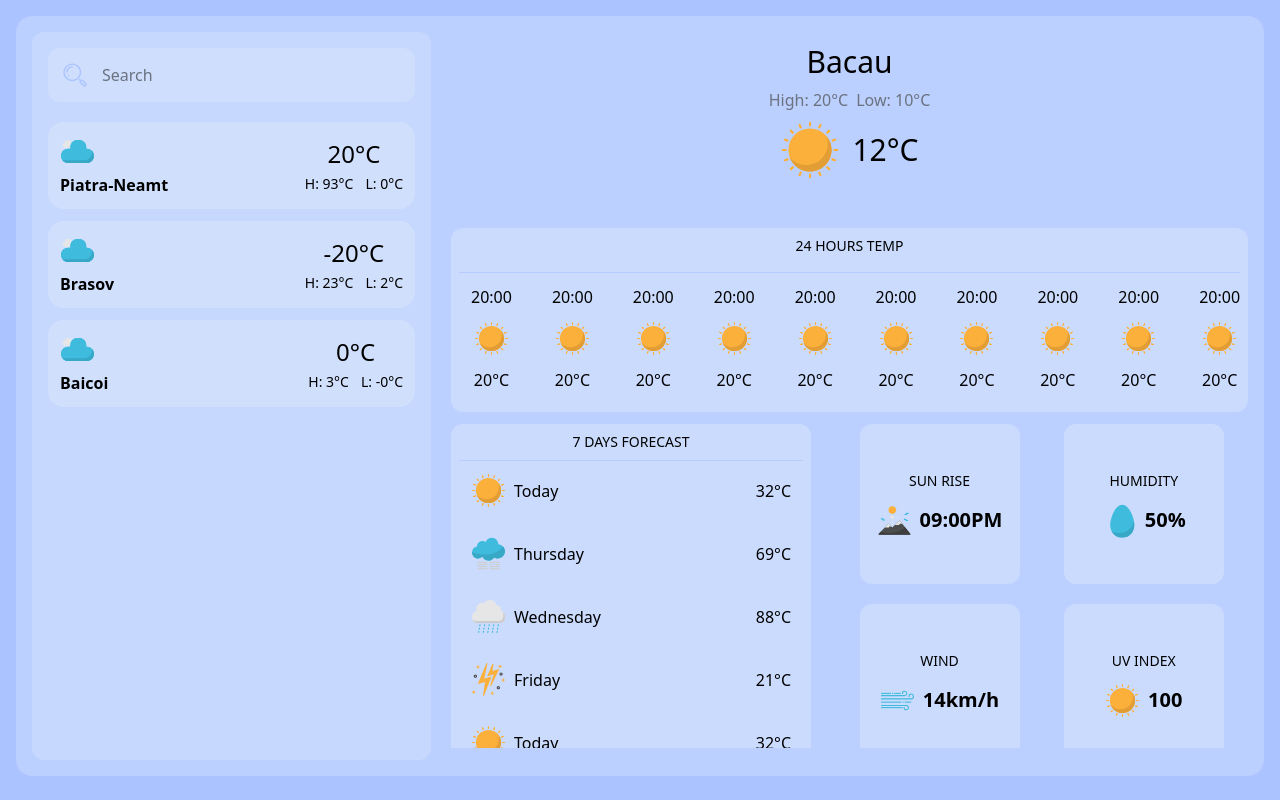
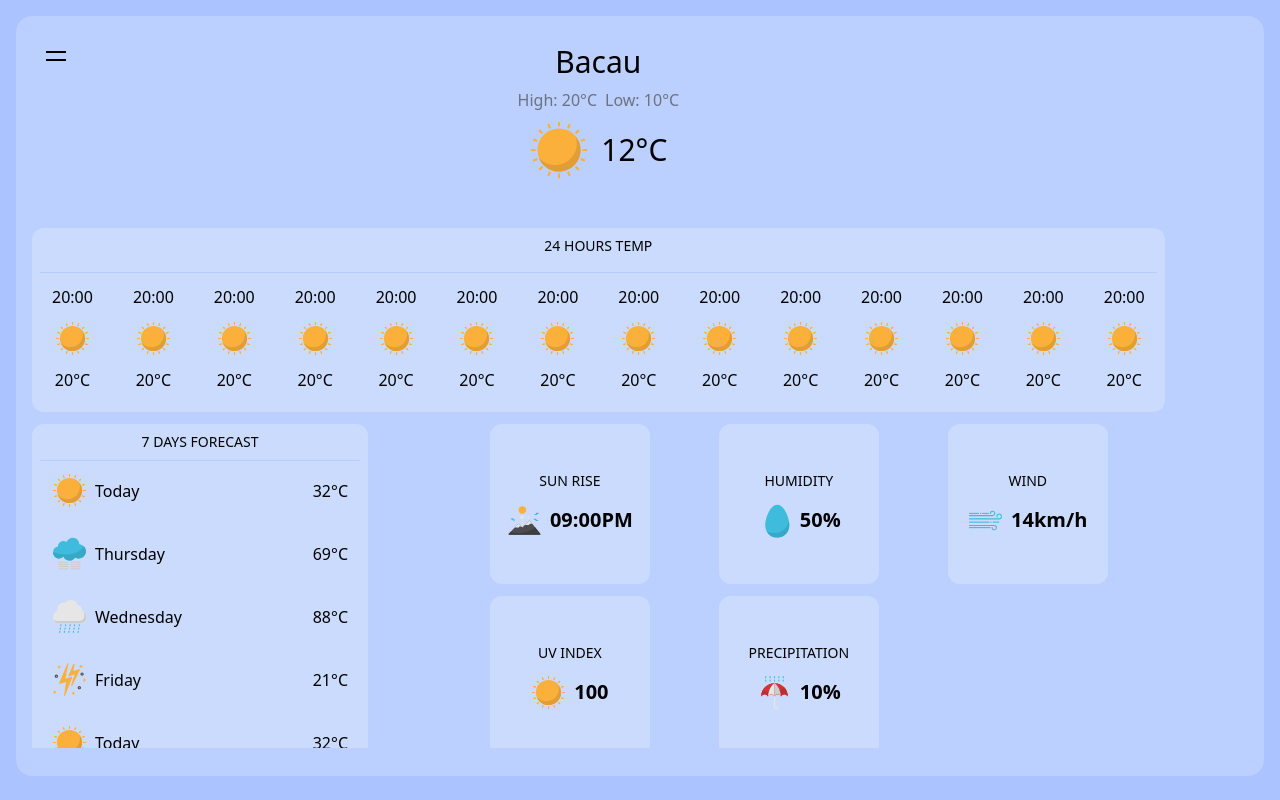
Before and after one commit to rsh1337/weather-app, a Next.js app: page / in a window 1280 px wide. Built offline with nearby package versions, Linux system fonts and the light colour scheme.

Commit message:
Responsive sidebar

```diff
--- a/package.json
+++ b/package.json
@@ -9,8 +9,10 @@
     "lint": "next lint"
   },
   "dependencies": {
+    "@headlessui/react": "^1.7.13",
     "eslint": "8.38.0",
     "eslint-config-next": "13.3.0",
+    "hamburger-react": "^2.5.0",
     "next": "13.3.0",
     "next-pwa": "^5.6.0",
     "react": "18.2.0",
--- a/src/components/Layout.js
+++ b/src/components/Layout.js
@@ -1,6 +1,10 @@
 import Sidebar from '@/components/Sidebar';
+import { Cross as Hamburger } from 'hamburger-react';
+import { Transition } from '@headlessui/react';
+import {useState} from "react";
+export default function Layout({ children }) {
+	const [isOpen, setOpen] = useState(false)
 
-export default function Layout({ children }) {
 	return (
 		<div className="bg-[#ABC4FF] min-h-[100vh] p-4">
 			<div
@@ -8,8 +12,25 @@ export default function Layout({ children }) {
 					'flex h-[95vh] flex-row gap-5 backdrop-opacity-5 bg-[#E2EAFC]/30 p-4 rounded-2xl'
 				}
 			>
-				<Sidebar />
-				<div className={'my-3 lg:basis-2/3 overflow-auto scrollbar-none'}>{children}</div>
+					<button className={'h-fit w-fit rounded-xl fixed z-30'} onClick={()=>setOpen(!isOpen)}>
+						<Hamburger toggled={isOpen} toggle={setOpen} size={20} />
+					</button>
+					<Transition
+						show={isOpen}
+						enter="transition duration-100 ease-out"
+						enterFrom="transform scale-95 opacity-0"
+						enterTo="transform scale-100 opacity-100"
+						leave="transition duration-75 ease-out"
+						leaveFrom="transform scale-100 opacity-100"
+						leaveTo="transform scale-95 opacity-0"
+					>
+						<div className={"mt-[4rem]"}>
+							<Sidebar />
+						</div>
+					</Transition>
+				<div className={'my-3 overflow-auto scrollbar-none'}>
+					{children}
+				</div>
 			</div>
 		</div>
 	);
--- a/src/components/Sidebar.js
+++ b/src/components/Sidebar.js
@@ -1,18 +1,49 @@
-import Image from "next/image";
-import CityCard from "@/components/UI/CityCard";
+import Image from 'next/image';
+import CityCard from '@/components/UI/CityCard';
 
-export default function Sidebar(){
-    return(
-        <div className={"hidden lg:block basis-1/3 backdrop-opacity-5 bg-[#E2EAFC]/30 rounded-xl p-4 overflow-auto scrollbar-none"}>
-            <div className={"flex items-center flex-row gap-3 backdrop-opacity-5 bg-[#E2EAFC]/30 p-3 rounded-xl"}>
-                <Image src={"/Icons/search.svg"} alt={"Search Icon"} width={30} height={30}/>
-                <h1 className={"font-thin text-gray-500"}>Search</h1>
-            </div>
-            <div className={"mt-5 flex flex-col gap-3"}>
-                <CityCard icon={"cloudy.svg"} cityName={"Piatra-Neamt"} temp={"20°C"} highTemp={"93°C"} lowTemp={"0°C"}/>
-                <CityCard icon={"cloudy.svg"} cityName={"Brasov"} temp={"-20°C"} highTemp={"23°C"} lowTemp={"2°C"}/>
-                <CityCard icon={"cloudy.svg"} cityName={"Baicoi"} temp={"0°C"} highTemp={"3°C"} lowTemp={"-0°C"}/>
-            </div>
-        </div>
-    )
+export default function Sidebar() {
+	return (
+			<div
+				className={
+					'w-[20rem] h-[80vh] backdrop-opacity-5 bg-[#E2EAFC]/30 rounded-xl p-4 overflow-auto scrollbar-none'
+				}
+			>
+				<div
+					className={
+						'flex items-center flex-row gap-3 backdrop-opacity-5 bg-[#E2EAFC]/30 p-3 rounded-xl'
+					}
+				>
+					<Image
+						src={'/Icons/search.svg'}
+						alt={'Search Icon'}
+						width={30}
+						height={30}
+					/>
+					<h1 className={'font-thin text-gray-500'}>Search</h1>
+				</div>
+				<div className={'mt-5 flex flex-col gap-3'}>
+					<CityCard
+						icon={'cloudy.svg'}
+						cityName={'Piatra-Neamt'}
+						temp={'20°C'}
+						highTemp={'93°C'}
+						lowTemp={'0°C'}
+					/>
+					<CityCard
+						icon={'cloudy.svg'}
+						cityName={'Brasov'}
+						temp={'-20°C'}
+						highTemp={'23°C'}
+						lowTemp={'2°C'}
+					/>
+					<CityCard
+						icon={'cloudy.svg'}
+						cityName={'Baicoi'}
+						temp={'0°C'}
+						highTemp={'3°C'}
+						lowTemp={'-0°C'}
+					/>
+				</div>
+			</div>
+	);
 }
--- a/src/components/Weekly.js
+++ b/src/components/Weekly.js
@@ -2,7 +2,7 @@ import InfoCard from "@/components/UI/InfoCard";
 
 export default function Weekly(){
     return(
-        <div className={"flex flex-col w-[22.5rem] gap-2 rounded-xl backdrop-opacity-50 bg-[#E2EAFC]/30 p-2 divide-y divide-[#B6CCFE]"}>
+        <div className={"flex flex-col w-[21rem] gap-2 rounded-xl backdrop-opacity-50 bg-[#E2EAFC]/30 p-2 divide-y divide-[#B6CCFE]"}>
             <h1 className={"text-sm font-thin uppercase text-center "}>7 Days Forecast</h1>
             <div className={"flex flex-col gap-1"}>
             <InfoCard icon={"sunny.svg"} day={"Today"} temp={"32"} />
--- a/src/pages/index.js
+++ b/src/pages/index.js
@@ -12,7 +12,7 @@ export default function Index() {
 			<div className={'mt-12'}>
 				<DailyTemp />
 			</div>
-			<div className={'grid sm:grid-cols-2 md:grid-cols-3 xl:grid-cols-4 grid-rows-2 grid-flow-dense gap-5 mt-3'}>
+			<div className={'grid sm:grid-cols-2 md:grid-cols-3 xl:grid-cols-5 grid-rows-3 grid-flow-dense gap-3 mt-3'}>
 				<div className={"col-span-2 row-span-3"}>
 					<Weekly />
 				</div>
```
Also changed, not shown: public/manifest.json, 1 other file (tests, documents, lock files or other folders).
